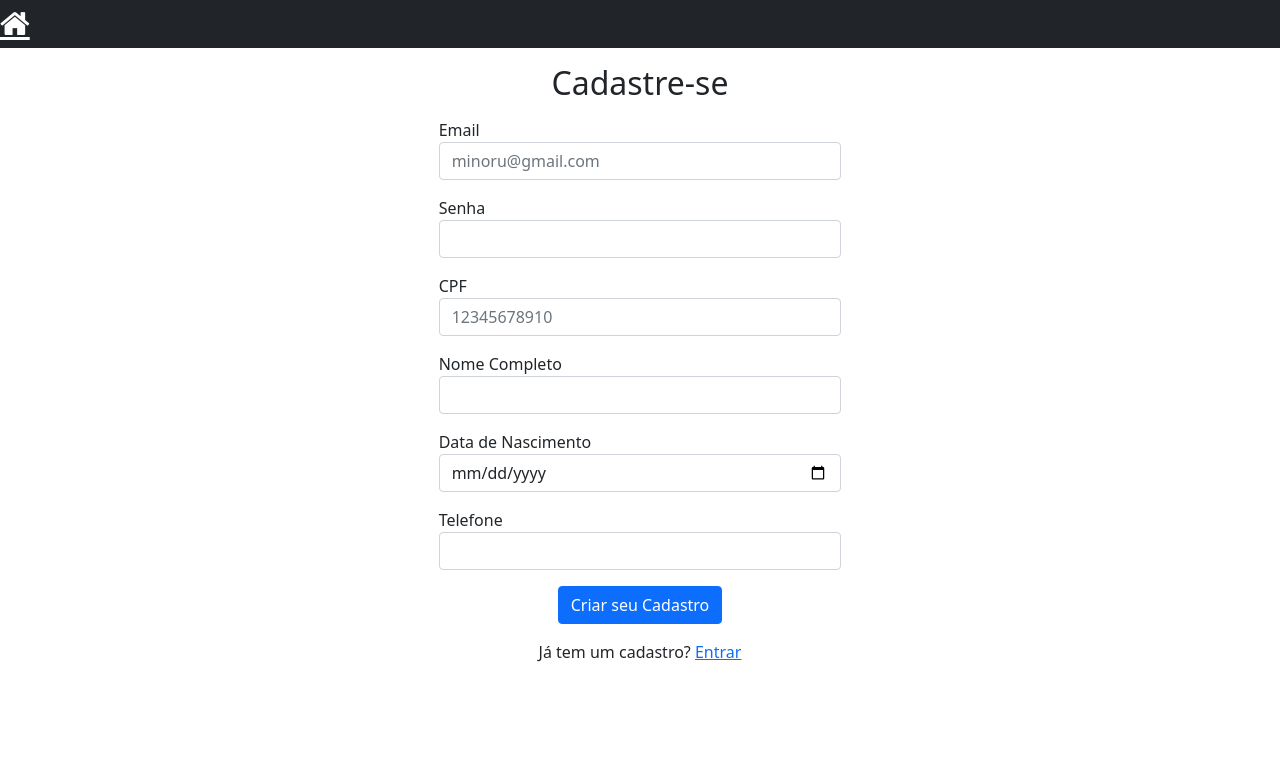
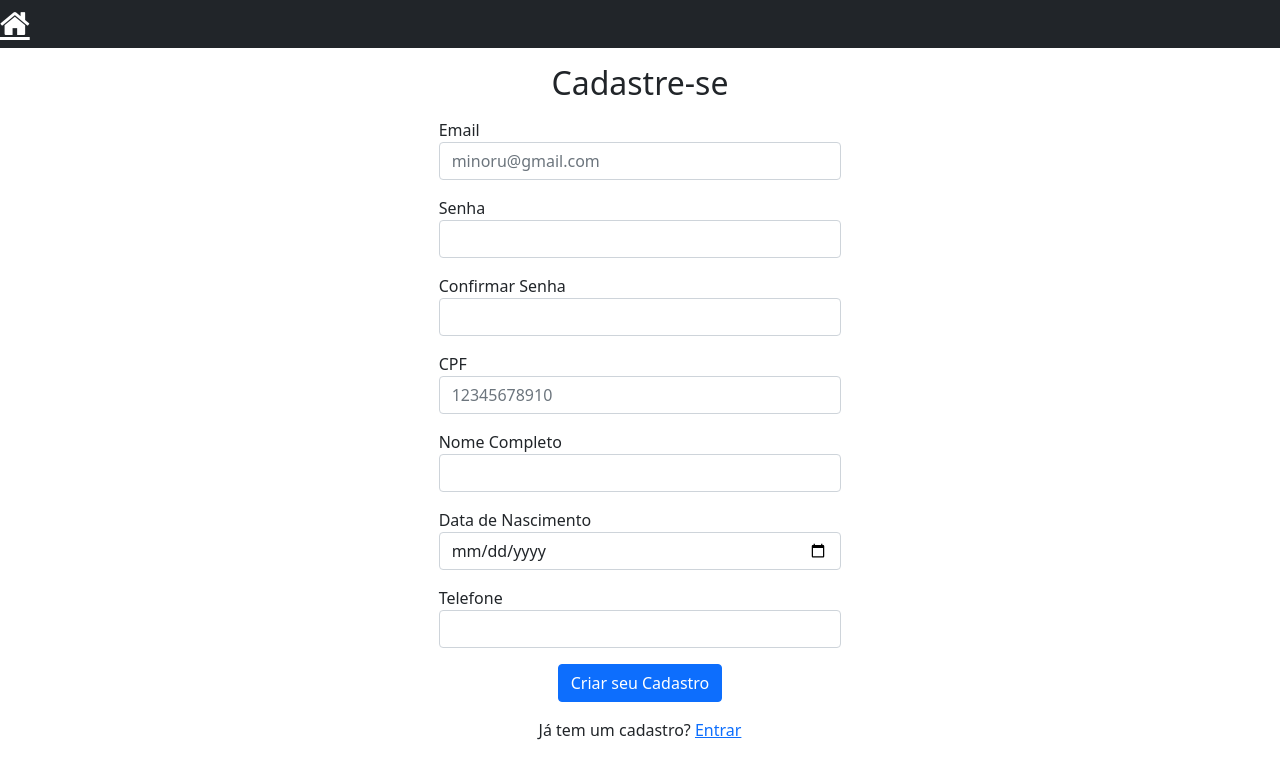
Before and after one commit to Minoru-Yamazaki/LES, an Angular app: page /cadastro in a window 1280 px wide. Shown: the top 778 px of the page. Built offline with nearby package versions, Linux system fonts and the light colour scheme.

Commit message:
Adicionado campo confirmar senha

```diff
--- a/src/app/core/cadastro/cadastro.component.html
+++ b/src/app/core/cadastro/cadastro.component.html
@@ -11,6 +11,7 @@
             <h2 class="text-center mb-3">Cadastre-se</h2>
             <app-input-mb3 type="email" placeholder="minoru@gmail.com" name="Email" id="txtEmail"></app-input-mb3>
             <app-input-mb3 type="password" placeholder="" name="Senha" id="pwdSenha"></app-input-mb3>
+            <app-input-mb3 type="password" placeholder="" name="Confirmar Senha" id="pwdConfSenha"></app-input-mb3>
             <app-input-mb3 type="text" placeholder="12345678910" name="CPF" id="txtCpf"></app-input-mb3>
             <app-input-mb3 type="text" placeholder="" name="Nome Completo" id="txtNome"></app-input-mb3>
             <app-input-mb3 type="date" placeholder="" name="Data de Nascimento" id="dtNascimento"></app-input-mb3>
```
